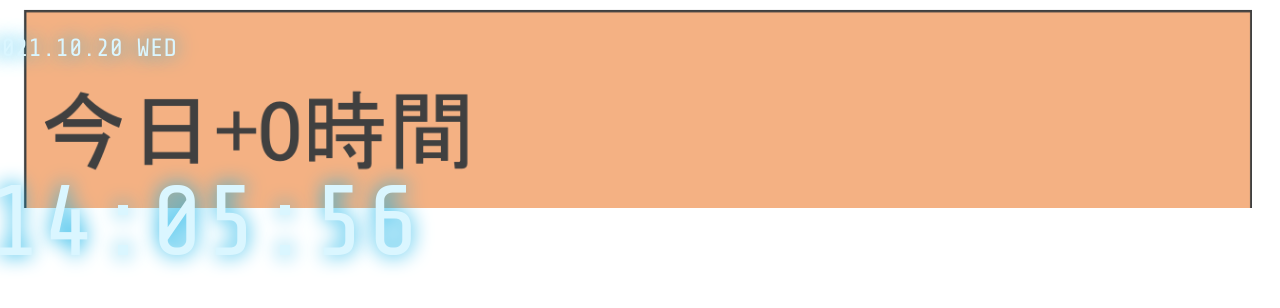
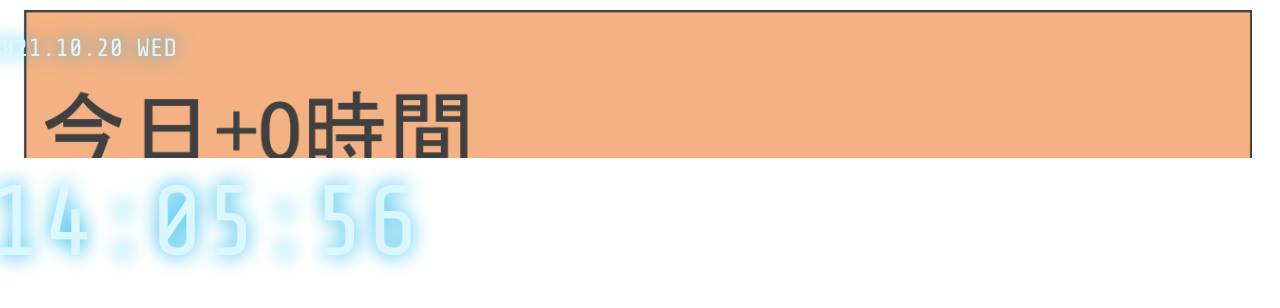
Before and after one commit to yu-bil/seisakuten3, a plain HTML site: page index.html in a window 1280 px wide. Drawn offline with nearby package versions, Linux system fonts and the light colour scheme.

Commit message:
Update style.css

```diff
--- a/style.css
+++ b/style.css
@@ -16,14 +16,17 @@
 /* 背景画像の追加 */
 .disp-img{
     background-image:url(./1_human.png);             /* 画像のURLを指定       */
-    background-image:url(./1_human.png);             /* 画像のURLを指定       */
+    margin:0;
+　  padding:0;
+
 /*     background-size:contain;               /* 画像の繰り返しを指定  */               */
     width: 400px;                                   /* 横幅のサイズを指定    */
-    height:200px;                                 /* 縦幅のサイズを指定    */
+    height:150px;                                 /* 縦幅のサイズを指定    */
     background-size: cover;
     position:relative;
     top: 0px;
     right: 20px;
+
 }
 
 /* 時計の共通スタイル */
```
